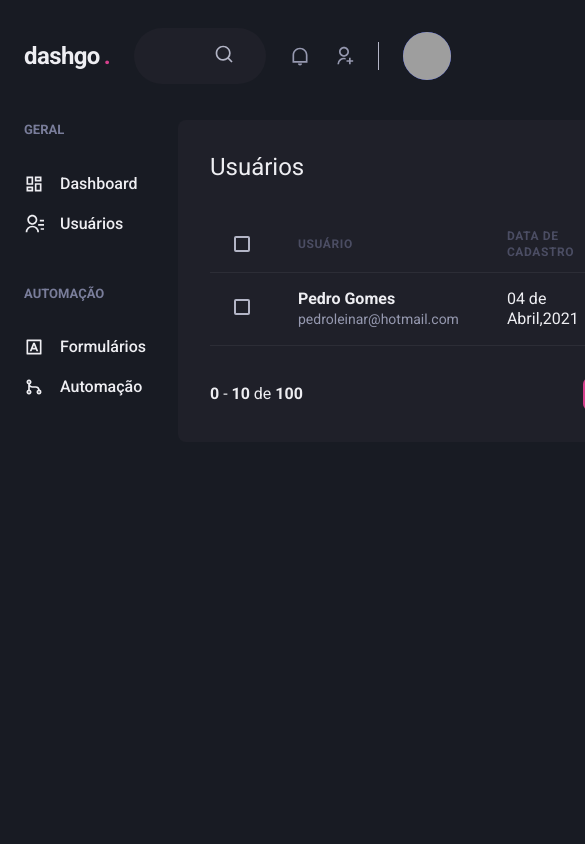
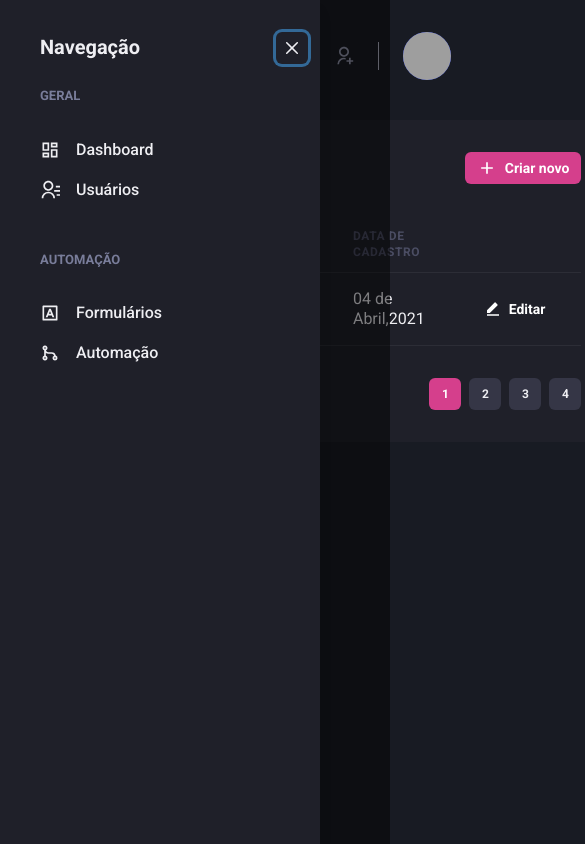
Before and after one commit to brucePedroGomes/dashgo, a Next.js app: page /users in a window 390 px wide. Shown: the top 844 px of the page, 585 px wide, since content can reach past the window. Built offline with nearby package versions, Linux system fonts and the light colour scheme; grey boxes are pictures that could not be loaded.

Commit message:
feat: siderbarResponsive/Drawer

```diff
--- /dev/null
+++ b/src/components/Siderbar/SiderbarNav.tsx
@@ -0,0 +1,30 @@
+import { Box, Stack } from '@chakra-ui/react';
+import {
+  RiContactsLine,
+  RiDashboardLine,
+  RiGitMergeLine,
+  RiInputMethodLine,
+} from 'react-icons/ri';
+import { NavLink } from './NavLink';
+import { NavSection } from './NavSection';
+
+export const SiderbarNav = () => (
+  <Stack spacing="12" align="flex-start">
+    <NavSection title="GERAL">
+      <NavLink icon={RiDashboardLine}>
+        Dashboard
+      </NavLink>
+      <NavLink icon={RiContactsLine}>
+        Usuários
+      </NavLink>
+    </NavSection>
+    <NavSection title="AUTOMAÇÃO">
+      <NavLink icon={RiInputMethodLine}>
+        Formulários
+      </NavLink>
+      <NavLink icon={RiGitMergeLine}>
+        Automação
+      </NavLink>
+    </NavSection>
+  </Stack>
+);
--- a/src/components/Siderbar/index.tsx
+++ b/src/components/Siderbar/index.tsx
@@ -1,34 +1,44 @@
-import { Box, Stack } from '@chakra-ui/react';
 import {
-  RiContactsLine,
-  RiDashboardLine,
-  RiGitMergeLine,
-  RiInputMethodLine,
-} from 'react-icons/ri';
-import { NavLink } from './NavLink';
-import { NavSection } from './NavSection';
+  Box,
+  Drawer,
+  useBreakpointValue,
+  DrawerOverlay,
+  DrawerContent,
+  DrawerCloseButton,
+  DrawerHeader,
+  DrawerBody,
+} from '@chakra-ui/react';
+import { SiderbarNav } from './SiderbarNav';
 
 export const Siderbar = () => {
+  const isDrawerSidebar = useBreakpointValue({
+    base: true,
+    lg: false,
+  });
+
+  if (isDrawerSidebar) {
+    return (
+      <Drawer
+        isOpen={true}
+        placement="left"
+        onClose={() => {}}
+      >
+        <DrawerOverlay>
+          <DrawerContent bg="gray.800" p="4">
+            <DrawerCloseButton mt="6" />
+            <DrawerHeader>Navegação</DrawerHeader>
+            <DrawerBody>
+              <SiderbarNav />
+            </DrawerBody>
+          </DrawerContent>
+        </DrawerOverlay>
+      </Drawer>
+    );
+  }
+
   return (
     <Box as="aside" w="64" mr="8">
-      <Stack spacing="12" align="flex-start">
-        <NavSection title="GERAL">
-          <NavLink icon={RiDashboardLine}>
-            Dashboard
-          </NavLink>
-          <NavLink icon={RiContactsLine}>
-            Usuários
-          </NavLink>
-        </NavSection>
-        <NavSection title="AUTOMAÇÃO">
-          <NavLink icon={RiInputMethodLine}>
-            Formulários
-          </NavLink>
-          <NavLink icon={RiGitMergeLine}>
-            Automação
-          </NavLink>
-        </NavSection>
-      </Stack>
+      <SiderbarNav />
     </Box>
   );
 };
```
